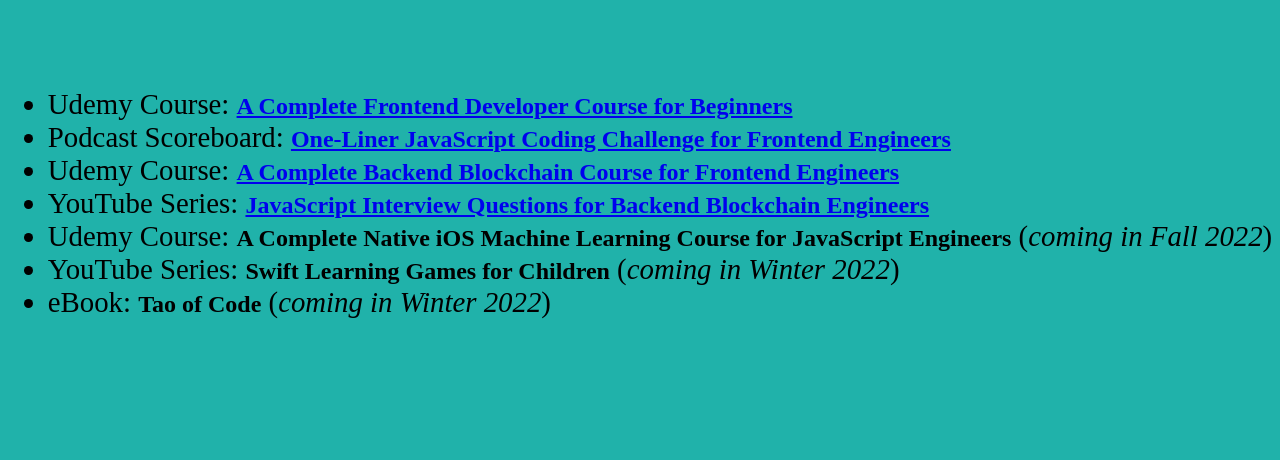
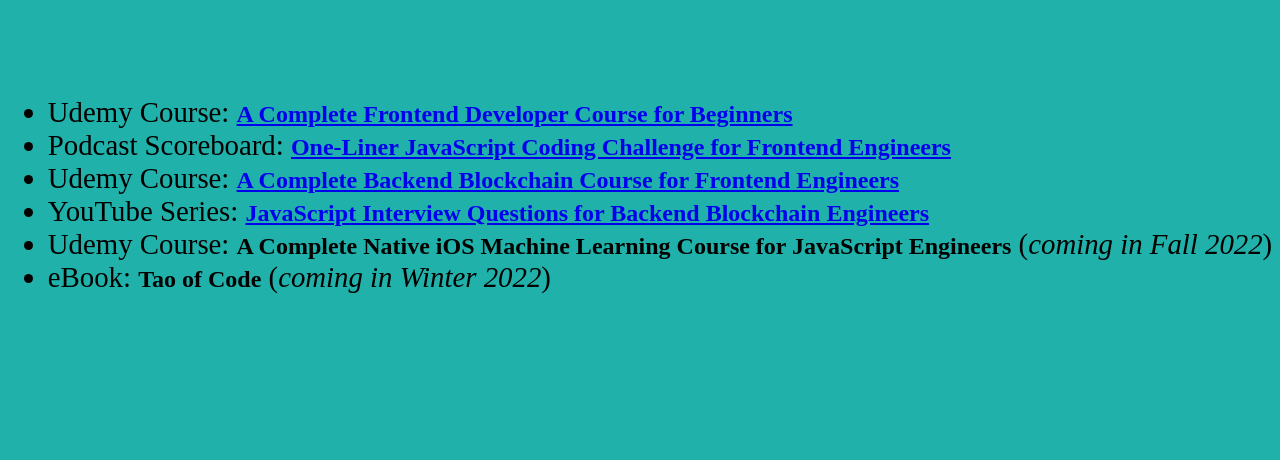
Before and after one commit to SiliconWat/siliconwat.com, a plain HTML site: page index.html in a window 1280 px wide. Shown: the part 132-592 px from the top of the page. Drawn offline with Linux system fonts and the light colour scheme.

Commit message:
version 2

```diff
--- a/index.html
+++ b/index.html
@@ -34,7 +34,7 @@
                 <li>Udemy Course: <a href="https://medium.com/siliconwat/backend/home"><b>A Complete Backend Blockchain Course for Frontend Engineers</b></a></li>
                 <li>YouTube Series: <a href="https://medium.com/siliconwat/youtube/home"><b>JavaScript Interview Questions for Backend Blockchain Engineers</b></a></li>
                 <li>Udemy Course: <a><b>A Complete Native iOS Machine Learning Course for JavaScript Engineers</b></a> (<em>coming in Fall 2022</em>)</li>
-                <li>YouTube Series: <a><b>Swift Learning Games for Children</b></a> (<em>coming in Winter 2022</em>)</li>
+                <!--<li>YouTube Series: <a><b>Swift Learning Games for Children</b></a> (<em>coming in Winter 2022</em>)</li>-->
                 <li>eBook: <a><b>Tao of Code</b></a> (<em>coming in Winter 2022</em>)</li>
             </ul>
             <nav>
```
Also changed, not shown: khmer.html (+1 -1 lines).
